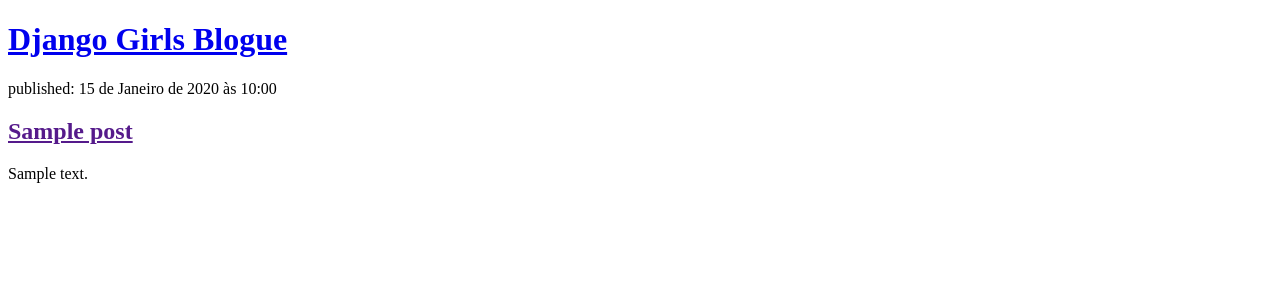
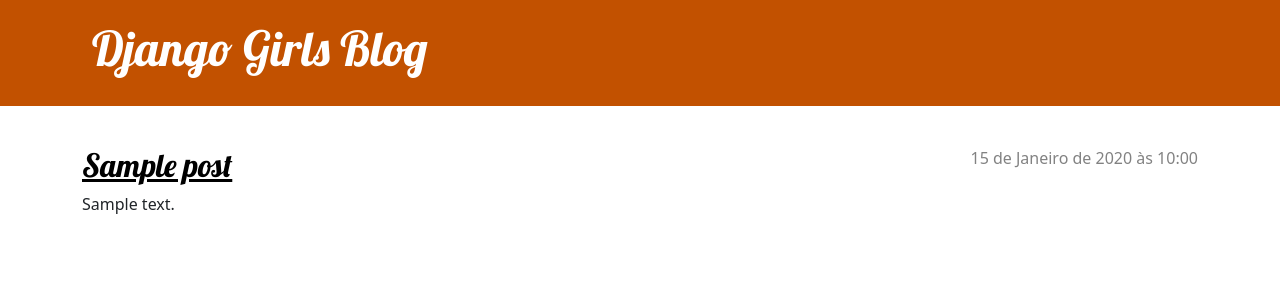
Before and after one commit to aagrela/my-first-blog, a Django app: template blog/templates/blog/post_list.html in a window 1280 px wide. Shown: the top 300 px of the page. Run offline with Django 4.2, Linux system fonts and the light colour scheme; the template is opened without the code that fills it: values that come from a table or form of the project are taken from there, others are empty; tables that the repository leaves empty hold one stand-in row (values such as "Sample post").

Commit message:
Added view and template for detailed blog post as well as CSS for the site.

```diff
--- /dev/null
+++ b/blog/static/css/blog.css
@@ -0,0 +1,72 @@
+/*blog/static/css/blog.css*/
+
+.page-header {
+    background-color: #C25100;
+    margin-top: 0;
+    margin-bottom: 40px;
+    padding: 20px 20px 20px 40px;
+}
+
+.page-header h1,
+.page-header h1 a,
+.page-header h1 a:visited,
+.page-header h1 a:active {
+    color: #ffffff;
+    font-size: 36pt;
+    text-decoration: none;
+}
+
+h1,
+h2,
+h3,
+h4 {
+    font-family: 'Lobster', cursive;
+}
+
+.date {
+    color: #828282;
+}
+
+.save {
+    float: right;
+}
+
+.post-form textarea,
+.post-form input {
+    width: 100%;
+}
+
+.top-menu,
+.top-menu:hover,
+.top-menu:visited {
+    color: #ffffff;
+    float: right;
+    font-size: 26pt;
+    margin-right: 20px;
+}
+
+.post {
+    margin-bottom: 70px;
+}
+
+.post h2 a,
+.post h2 a:visited {
+    color: #000000;
+}
+
+.post > .date,
+.post > .actions {
+    float: right;
+}
+
+.btn-secondary,
+.btn-secondary:visited {
+    color: #C25100;
+    background: none;
+    border-color: #C25100;
+}
+
+.btn-secondary:hover {
+    color: #FFFFFF;
+    background-color: #C25100;
+}
--- /dev/null
+++ b/blog/templates/blog/base.html
@@ -0,0 +1,27 @@
+<!-- blog/templates/blog/base.html-->
+{% load static %}
+<!DOCTYPE html>
+<html>
+    <head>
+        <title>Django Girls blog</title>
+        <link rel="stylesheet" href="https://cdn.jsdelivr.net/npm/bootstrap@5.1.3/dist/css/bootstrap.min.css" integrity="sha384-1BmE4kWBq78iYhFldvKuhfTAU6auU8tT94WrHftjDbrCEXSU1oBoqyl2QvZ6jIW3" crossorigin="anonymous">
+        <link rel="stylesheet" href="https://fonts.googleapis.com/css?family=Lobster&subset=latin,latin-ext">
+        <link rel="stylesheet" href="{% static 'css/blog.css' %}">
+    </head>
+  <body>
+    <header class="page-header">
+      <div class="container">
+          <h1><a href="/">Django Girls Blog</a></h1>
+      </div>
+    </header>
+    <main class="container">
+        <div class="row">
+            <div class="col">
+            {% block content %}
+            {% endblock %}
+            </div>
+        </div>
+    </main>
+</body>
+
+</html>
--- a/blog/templates/blog/post_list.html
+++ b/blog/templates/blog/post_list.html
@@ -1,21 +1,16 @@
-<!DOCTYPE html>
-<html>
-    <head>
-        <title>Django Girls blog</title>
-    </head>
-    <body>
-        <header>
-            <h1><a href="/">Django Girls Blogue</a></h1>
-        </header>
+<!-- blog/templates/blog/post_list.html-->
 
-        {% for post in posts %}
-    <article>
-        <time>published: {{ post.published_date }}</time>
-        <h2><a href="">{{ post.title }}</a></h2>
-        <p>{{ post.text|linebreaksbr }}</p>
-    </article>
-{% endfor %}
+{% extends 'blog/base.html' %}
 
+{% block content %}
+    {% for post in posts %}
+        <article class="post">
+            <time class="date">
+                {{ post.published_date }}
+            </time>
+            <h2><a href="{% url 'post_detail' pk=post.pk %}">{{ post.title }}</a></h2>
 
-    </body>
-</html>
+            <p>{{ post.text|linebreaksbr }}</p>
+        </article>
+    {% endfor %}
+{% endblock %}
--- a/blog/urls.py
+++ b/blog/urls.py
@@ -2,6 +2,8 @@
 
 from django.urls import path
 from . import views
+
 urlpatterns = [
     path('', views.post_list, name='post_list'),
+    path('post/<int:pk>/', views.post_detail, name='post_detail'),
 ]
--- a/mysite/urls.py
+++ b/mysite/urls.py
@@ -1,3 +1,5 @@
+#mysite/urls.py
+
 """
 URL configuration for mysite project.
 
```
Also changed, not shown: blog/templates/blog/post_detail.html (added, +15 -0 lines), blog/views.py (+6 -3 lines).
